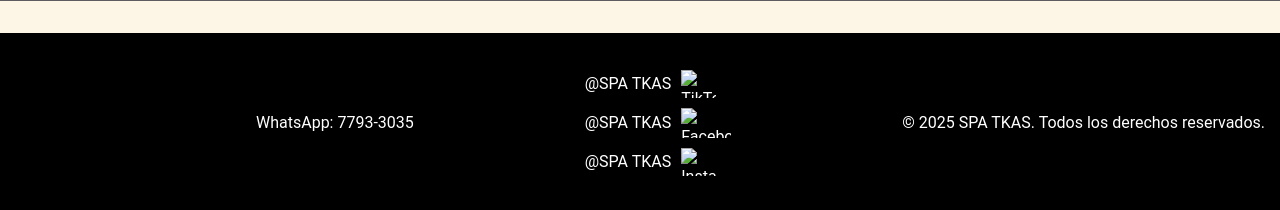
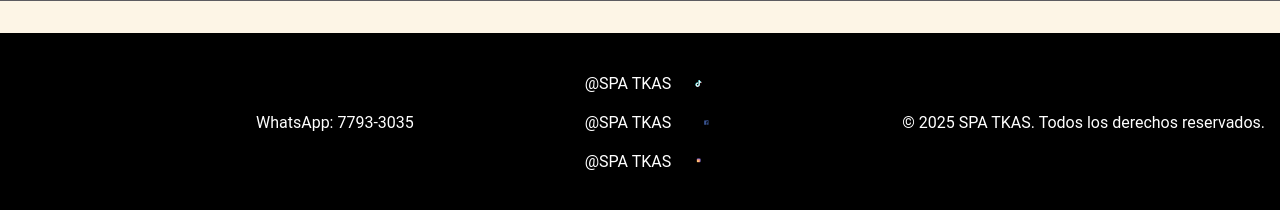
Before and after one commit to EUNICEEE28/SpaTekas, a plain HTML site: page faciales.html in a window 1280 px wide. Shown: the part 1779-1989 px from the top of the page. Drawn offline with Linux system fonts and the light colour scheme.

Commit message:
Update faciales.html

```diff
--- a/faciales.html
+++ b/faciales.html
@@ -101,21 +101,21 @@
         </section>
     </main>
 
-    <footer class="footer">
+        <footer class="footer">
         <p>WhatsApp: 7793-3035</p>
 
         <div class="redes-vertical">
             <div class="red-item">
                 <span>@SPA TKAS</span>
-                <img src="imagenes/tiktok.png" alt="TikTok" class="icono-red">
+                <img src="imagenes/TIKTOK.svg" alt="TikTok" class="icono-red">
             </div>
             <div class="red-item">
                 <span>@SPA TKAS</span>
-                <img src="imagenes/facebook.png" alt="Facebook" class="icono-red-f">
+                <img src="imagenes/FACEBOOK.SVG" alt="Facebook" class="icono-red-f">
             </div>
             <div class="red-item">
                 <span>@SPA TKAS</span>
-                <img src="imagenes/instagram.png" alt="Instagram" class="icono-red">
+                <img src="imagenes/INSTAGRAM.svg" alt="Instagram" class="icono-red">
             </div>
         </div>
 
```
